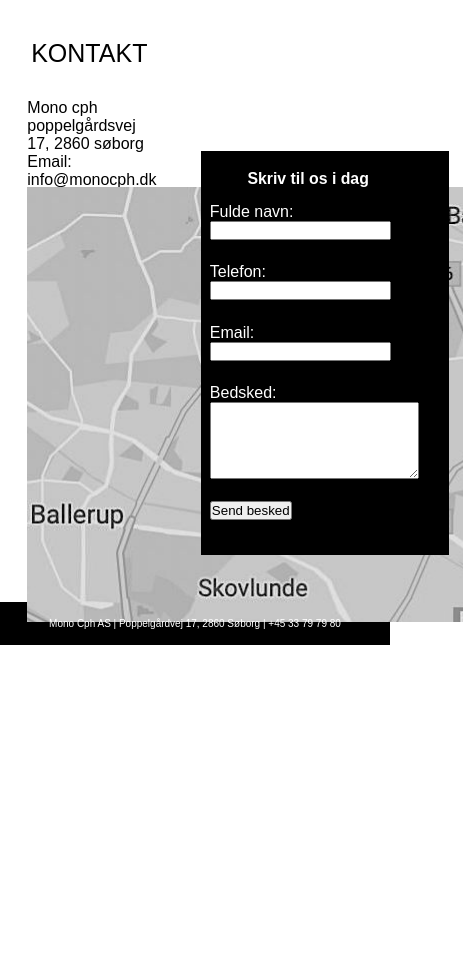
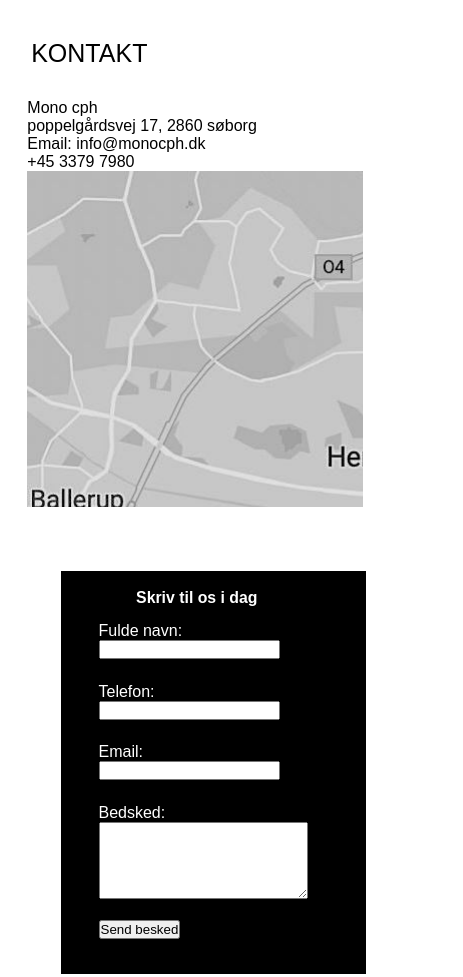
Before and after one commit to andr52j9/mono_cph_website, a plain HTML site: page kontakt.html in a window 390 px wide. Shown: the top 977 px of the page, 463 px wide, since content can reach past the window. Before the commit the page ends 844 px from the top, so only its background shows below. Drawn offline with Linux system fonts and the light colour scheme; a web font is replaced by a local one.

Commit message:
ændringer igen igen

```diff
--- a/kontakt.css
+++ b/kontakt.css
@@ -27,9 +27,9 @@ body {
 
   #section1 {
     background-color: white;
-    display: grid;
+    /* display: grid;
     grid-template-columns: 1fr 1fr;
-    grid-template-rows: 40px 1fr;
+    grid-template-rows: 40px 1fr; */
     margin: 7%;
     gap: 5%;
   }
@@ -116,12 +116,6 @@ body {
     margin-left: -5%;
   }
 
-  #kort_wrap {
-    object-fit: cover;
-    margin-left: 0%;
-    width: 100%;
-  }
-
   button {
     font-family: futura-pt, sans-serif;
     font-weight: 400;
@@ -142,11 +136,7 @@ body {
     object-fit: cover;
     width: 100%;
     background-image: url(billeder/kort.jpg);
-    grid-column-start: 1;
-    grid-column-end: 4;
-    grid-row-start: 3;
-    grid-row-end: 4;
-    aspect-ratio: 1/1;
+    aspect-ratio: 5/5;
     background-repeat: no-repeat;
   }
 }
--- a/kontakt.html
+++ b/kontakt.html
@@ -16,7 +16,9 @@
     <ul class="links">
       <li><a href="producenter.html">PRODUCENTER</a></li>
       <li><a href="inspiration.html">INSPIRATION</a></li>
-      <li><a href="index.html">MONO CPH</a></li>
+      <div id="mono">
+        <li><a href="index.html">MONO CPH</a></li>
+      </div>
       <li><a href="om_os.html">OM OS</a></li>
       <li><a href="kontakt.html">KONTAKT</a></li>
     </ul>
```
